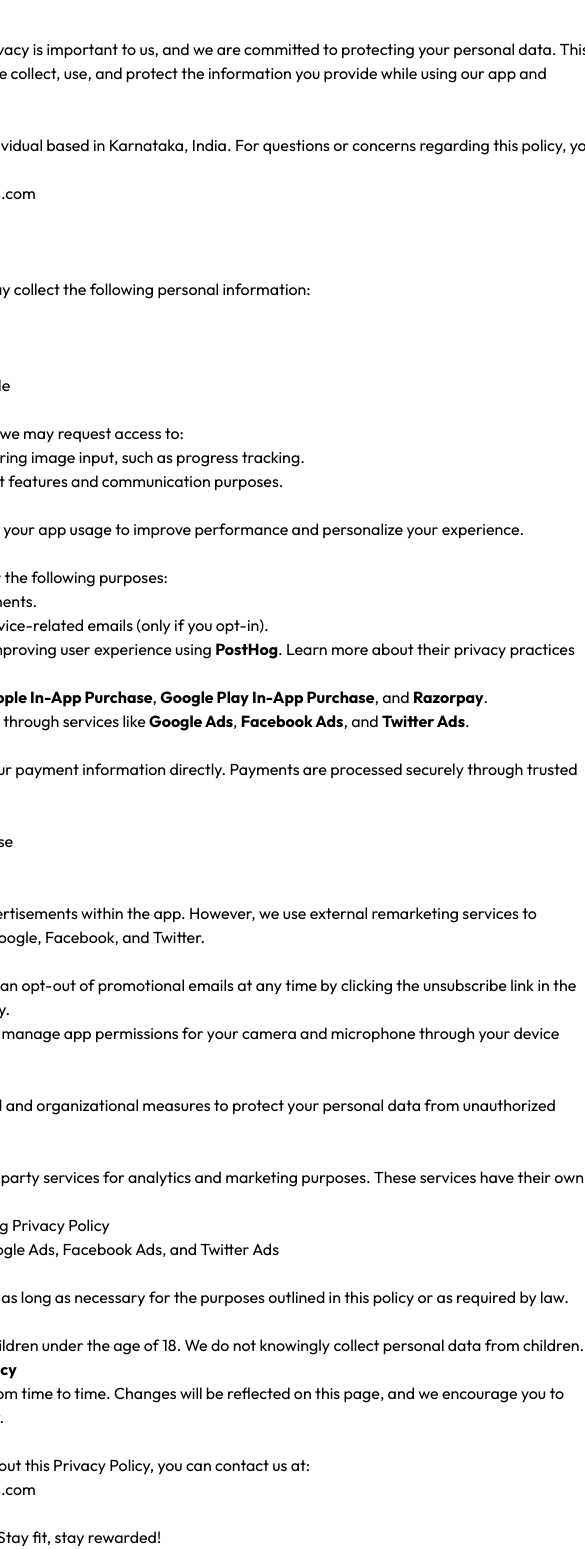
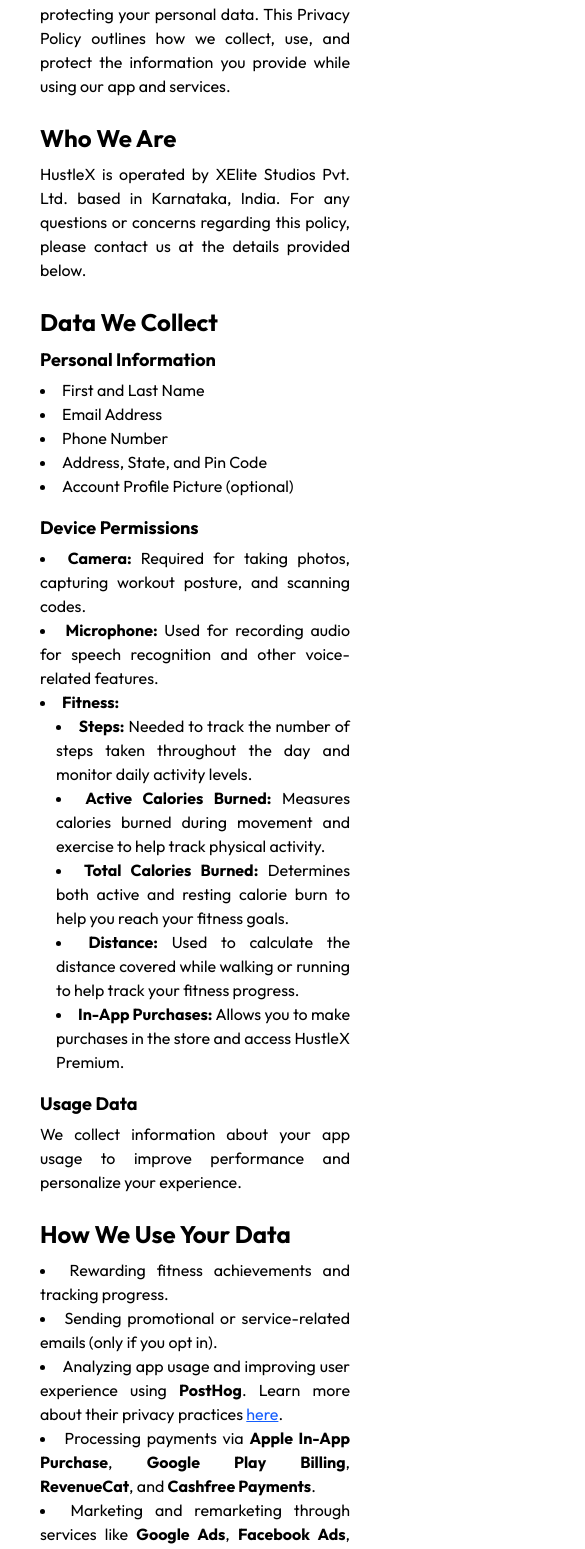
Before and after one commit to ChinmayX/HustleX-Website, a Next.js app: page /privacy in a window 390 px wide. Shown: the part 364-1913 px from the top of the page, 585 px wide, since content can reach past the window. Built offline with nearby package versions, Linux system fonts and the light colour scheme.

Commit message:
Updated policy, QR, and a few components

```diff
--- a/next.config.ts
+++ b/next.config.ts
@@ -1,9 +1,5 @@
 import type { NextConfig } from "next";
 
-const nextConfig: NextConfig = {
-	images: {
-		remotePatterns: [{ protocol: "https", hostname: "api.qrserver.com", pathname: "**" }],
-	},
-};
+const nextConfig: NextConfig = {};
 
 export default nextConfig;
--- a/package.json
+++ b/package.json
@@ -26,5 +26,5 @@
         "prettier": "^3.5.3",
         "typescript": "^5"
     },
-    "packageManager": "yarn@4.7.0"
+    "packageManager": "yarn@4.9.1"
 }
--- a/src/app/about/page.tsx
+++ b/src/app/about/page.tsx
@@ -1,42 +1,45 @@
 "use client";
 
-import Image from "next/image";
-import Link from "next/link";
-
+import { Back } from "../../components/back";
 import { Footer } from "../../components/footer";
 
-const About = () => {
-	return (
+import { playfairDisplay } from "../../ui/ui";
+
+const About = () => (
 	<div className="flex flex-col items-center w-full bg-white">
-			<div className="flex justify-between items-center py-12 w-240">
-				<Image width={180} height={54} src="/logo.png" alt="logo" />
-				<Link href="/">
-					<button className="px-6 py-3 border border-gray-800 rounded-full bg-gray-100 text-sm text-black">
-						Back to website
-					</button>
-				</Link>
-			</div>
-			<div className="p-20 w-240">
+		<Back />
+		<div className="pb-20 w-5xl">
 			<h1 className="text-6xl md:text-5xl font-bold leading-tight text-black mt-12">
-					Building the best <br /> <i className="text-blue-600">Fitness</i> experience{" "}
-					<i className="text-blue-600">ever.</i>
+				Building the best
+				<br />
+				<span className={`${playfairDisplay.className} text-blue-600`}>Fitness</span>{" "}
+				experience{" "}
+				<span className={`${playfairDisplay.className} text-blue-600`}>ever.</span>
 			</h1>
-				<p className="text-lg md:text-xl text-gray-700 font-light mt-8 leading-7">
-					HustleX is a gamified fitness app that rewards individuals for their fitness
-					activity by providing them with exclusive offers from premium brands. It is a
-					platform that helps people stay motivated towards fitness by making fitness more
-					game-like. The problem with most fitness apps is that they are lethargic and are
-					quite boring. HustleX would make fitness more fun by integrating game elements
-					like points, leaderboards, battlepass(ish), levels, rewards and more.
+			<p className="text-lg text-justify md:text-xl text-gray-700 font-light mt-8 leading-7">
+				HustleX is a gamified fitness platform that aims to transform the way individuals
+				interact with their fitness goals. Unlike standard fitness apps that tend to be
+				boring and uninspiring, HustleX brings fun and excitement into the fitness
+				experience by making workouts a gamified experience. Users are rewarded with points,
+				level up, and ascend leaderboards as they finish workouts and mark milestones, so
+				each step of achievement feels rewarding and engaging.
 			</p>
-				<p className="mt-8 font-bold">Email</p>
-				<p className="text-gray-700">social.hustlex@gmail.com</p>
-				<p className="mt-4 font-bold">Phone</p>
-				<p className="text-gray-700">+91 9141196450</p>
+			<p className="text-lg text-justify md:text-xl text-gray-700 font-light mt-4 leading-7">
+				The platform has a battle pass-ish structured progression system, where users earn
+				rewards as they level up. In order to maintain high motivation, we collaborate with
+				high-end lifestyle and fitness brands to provide real-life incentives - such as
+				discount codes, free products, and limited-time offers - based on user activity and
+				consistency.
+			</p>
+			<p className="text-lg text-justify md:text-xl text-gray-700 font-light mt-4 leading-7">
+				By combining fitness with gamification and substantial rewards, HustleX seeks to end
+				the cycle of fleeting motivation that haunts most fitness apps. It turns staying fit
+				from a chore into an adventure, making it simpler and more fun for users to remain
+				committed to their health and wellness.
+			</p>
 		</div>
 		<Footer />
 	</div>
 );
-};
 
 export default About;
--- a/src/app/layout.tsx
+++ b/src/app/layout.tsx
@@ -49,8 +49,7 @@
 	},
 };
 
-export default function RootLayout(props: Readonly<{ children: React.ReactNode }>) {
-	return (
+const RootLayout = (props: Readonly<{ children: React.ReactNode }>) => (
 	<html lang="en">
 		<head>
 			<link rel="icon" href="/favicon.ico" />
@@ -63,4 +62,4 @@
 		</body>
 	</html>
 );
-}
+export default RootLayout;
--- a/src/app/page.tsx
+++ b/src/app/page.tsx
@@ -1,14 +1,12 @@
 import DownloadSection from "../components/download";
 import Footer from "../components/footer";
 import Hero from "../components/hero";
-import { Maintenance } from "../components/maintenance";
 
-export default function Home() {
-	return (
+const Home = () => (
 	<div>
 		<Hero />
 		<DownloadSection />
 		<Footer />
 	</div>
 );
-}
+export default Home;
--- a/src/app/privacy/page.tsx
+++ b/src/app/privacy/page.tsx
@@ -1,187 +1,222 @@
 "use client";
 
-import Image from "next/image";
 import Link from "next/link";
 
+import { Back } from "../../components/back";
 import { Footer } from "../../components/footer";
 
-const About = () => {
-	return (
-		<div className="flex flex-col items-center w-full bg-white">
-			<div className="flex justify-between items-center py-12 w-240">
-				<Image width={180} height={54} src="/logo.png" alt="logo" />
-				<Link href="/">
-					<button className="px-6 py-3 border border-gray-800 rounded-full bg-gray-100 text-sm text-black">
-						Back to website
-					</button>
+const About = () => (
+	<div className="flex flex-col items-center w-full bg-white text-justify">
+		<Back />
+		<div className="p-10 max-w-5xl mx-auto text-black">
+			<h1 className="text-4xl md:text-5xl font-bold mt-10 mb-2">Privacy Policy</h1>
+			<p className="mb-4 font-semibold">Effective Date: 28-06-2024</p>
+			<p className="mb-6">
+				Welcome to HustleX! Your privacy is important to us, and we are committed to
+				protecting your personal data. This Privacy Policy outlines how we collect, use, and
+				protect the information you provide while using our app and services.
+			</p>
+			<h2 className="text-2xl font-semibold mb-2">Who We Are</h2>
+			<p className="mb-6">
+				HustleX is operated by XElite Studios Pvt. Ltd. based in Karnataka, India. For any
+				questions or concerns regarding this policy, please contact us at the details
+				provided below.
+			</p>
+			<h2 className="text-2xl font-semibold mb-2">Data We Collect</h2>
+			<h3 className="text-lg font-semibold mb-1">Personal Information</h3>
+			<ul className="mb-4 list-disc list-inside">
+				<li>First and Last Name</li>
+				<li>Email Address</li>
+				<li>Phone Number</li>
+				<li>Address, State, and Pin Code</li>
+				<li>Account Profile Picture (optional)</li>
+			</ul>
+			<h3 className="text-lg font-semibold mb-1">Device Permissions</h3>
+			<ul className="mb-4 list-disc list-inside">
+				<li>
+					<strong>Camera:</strong> Required for taking photos, capturing workout posture,
+					and scanning codes.
+				</li>
+				<li>
+					<strong>Microphone:</strong> Used for recording audio for speech recognition and
+					other voice-related features.
+				</li>
+				<li>
+					<strong>Fitness:</strong>
+					<ul className="ml-4 list-disc list-inside">
+						<li>
+							<strong>Steps:</strong> Needed to track the number of steps taken
+							throughout the day and monitor daily activity levels.
+						</li>
+						<li>
+							<strong>Active Calories Burned:</strong> Measures calories burned during
+							movement and exercise to help track physical activity.
+						</li>
+						<li>
+							<strong>Total Calories Burned:</strong> Determines both active and
+							resting calorie burn to help you reach your fitness goals.
+						</li>
+						<li>
+							<strong>Distance:</strong> Used to calculate the distance covered while
+							walking or running to help track your fitness progress.
+						</li>
+						<li>
+							<strong>In-App Purchases:</strong> Allows you to make purchases in the
+							store and access HustleX Premium.
+						</li>
+					</ul>
+				</li>
+			</ul>
+			<h3 className="text-lg font-semibold mb-1">Usage Data</h3>
+			<p className="mb-6">
+				We collect information about your app usage to improve performance and personalize
+				your experience.
+			</p>
+			<h2 className="text-2xl font-semibold mb-2">How We Use Your Data</h2>
+			<ul className="mb-6 list-disc list-inside">
+				<li>Rewarding fitness achievements and tracking progress.</li>
+				<li>Sending promotional or service-related emails (only if you opt in).</li>
+				<li>
+					Analyzing app usage and improving user experience using <strong>PostHog</strong>
+					. Learn more about their privacy practices{" "}
+					<Link
+						href="https://posthog.com/privacy"
+						target="_blank"
+						rel="noreferrer"
+						className="text-blue-600 underline"
+					>
+						here
 					</Link>
-			</div>
-			<div className="p-20 w-240 text-black">
-				<h1 className="text-6xl md:text-5xl font-bold leading-tight text-black mt-12">
-					Privacy Policy
-				</h1>
-				<p>
-					<strong>Privacy Policy</strong>
-					<br />
-					Effective Date: 28-06-2024
+					.
+				</li>
+				<li>
+					Processing payments via <strong>Apple In-App Purchase</strong>,{" "}
+					<strong>Google Play Billing</strong>, <strong>RevenueCat</strong>, and{" "}
+					<strong>Cashfree Payments</strong>.
+				</li>
+				<li>
+					Marketing and remarketing through services like <strong>Google Ads</strong>,{" "}
+					<strong>Facebook Ads</strong>, and <strong>Twitter Ads</strong>.
+				</li>
+			</ul>
+			<h2 className="text-2xl font-semibold mb-2">Payment Processing</h2>
+			<p className="mb-2">
+				We do not store or handle your payment information directly. Payments are processed
+				securely through trusted platforms:
 			</p>
-
-				<p>
-					Welcome to Hustlex! Your privacy is important to us, and we are committed to
-					protecting your personal data. This Privacy Policy outlines how we collect, use,
-					and protect the information you provide while using our app and services.
+			<ul className="mb-6 list-disc list-inside">
+				<li>Apple In-App Purchase</li>
+				<li>Google Play Billing</li>
+				<li>RevenueCat</li>
+				<li>Cashfree Payments</li>
+			</ul>
+			<h2 className="text-2xl font-semibold mb-2">Advertising</h2>
+			<p className="mb-6">
+				HustleX does not display advertisements within the app. However, we use external
+				remarketing services to advertise on platforms like Google, Facebook, and Twitter.
 			</p>
-
-				<p>
-					<strong>Who We Are</strong>
-					<br />
-					Hustlex is operated by an individual based in Karnataka, India. For questions or
-					concerns regarding this policy, you can contact us at:
-					<br />- <strong>Email:</strong> social.hustlex@gmail.com
-					<br />- <strong>Phone:</strong> +91 9141196450
-				</p>
-
-				<p>
-					<strong>Data We Collect</strong>
-				</p>
-
-				<p>
-					<strong>Personal Information</strong>
-					<br />
-					When you use Hustlex, we may collect the following personal information:
-					<br />
-					- First and Last Name
-					<br />
-					- Email Address
-					<br />
-					- Phone Number
-					<br />- Address, State, and Pin Code
-				</p>
-
-				<p>
-					<strong>Device Permissions</strong>
-					<br />
-					To provide app functionality, we may request access to:
-					<br />- <strong>Camera:</strong> For features requiring image input, such as
-					progress tracking.
-					<br />- <strong>Microphone:</strong> For voice input features and communication
-					purposes.
-				</p>
-
-				<p>
-					<strong>Usage Data</strong>
-					<br />
-					We collect information about your app usage to improve performance and
-					personalize your experience.
-				</p>
-
-				<p>
-					<strong>How We Use Your Data</strong>
-					<br />
-					The data collected is used for the following purposes:
-					<br />
-					- Rewarding fitness achievements.
-					<br />
-					- Sending promotional or service-related emails (only if you opt-in).
-					<br />- Analyzing app usage and improving user experience using{" "}
-					<strong>PostHog</strong>. Learn more about their privacy practices{" "}
-					<a href="https://posthog.com/privacy" target="_blank" rel="noreferrer">
-						here
-					</a>
-					.<br />- Processing payments via <strong>Apple In-App Purchase</strong>,{" "}
-					<strong>Google Play In-App Purchase</strong>, and <strong>Razorpay</strong>.
-					<br />- Marketing and remarketing through services like{" "}
-					<strong>Google Ads</strong>, <strong>Facebook Ads</strong>, and{" "}
-					<strong>Twitter Ads</strong>.
-				</p>
-
-				<p>
-					<strong>Payment Processing</strong>
-					<br />
-					We do not store or handle your payment information directly. Payments are
-					processed securely through trusted platforms, including:
-					<br />
-					- Apple In-App Purchase
-					<br />
-					- Google Play In-App Purchase
-					<br />- Razorpay
-				</p>
-
-				<p>
-					<strong>Advertising</strong>
-					<br />
-					Hustlex does not display advertisements within the app. However, we use external
-					remarketing services to advertise on platforms like Google, Facebook, and
-					Twitter.
-				</p>
-
-				<p>
-					<strong>Your Choices</strong>
-				</p>
-
-				<p>
+			<h2 className="text-2xl font-semibold mb-2">Your Choices</h2>
+			<ul className="mb-6 list-disc list-inside">
+				<li>
 					<strong>Email Communication:</strong> You can opt-out of promotional emails at
 					any time by clicking the unsubscribe link in the email or contacting us
 					directly.
-					<br />
-					<strong>Device Permissions:</strong> You can manage app permissions for your
-					camera and microphone through your device settings.
+				</li>
+				<li>
+					<strong>Device Permissions:</strong> You can manage app permissions through your
+					device settings. Note that disabling certain permissions may limit app
+					functionality.
+				</li>
+			</ul>
+			<h2 className="text-2xl font-semibold mb-2">Data Protection</h2>
+			<p className="mb-6">
+				We take reasonable technical and organizational measures to protect your personal
+				data from unauthorized access, misuse, or disclosure.
 			</p>
-
-				<p>
-					<strong>Data Protection</strong>
-					<br />
-					We take reasonable technical and organizational measures to protect your
-					personal data from unauthorized access, misuse, or disclosure.
+			<h2 className="text-2xl font-semibold mb-2">Third-Party Services</h2>
+			<p className="mb-2">
+				HustleX integrates with third-party services for analytics and marketing purposes.
+				These services have their own privacy policies:
 			</p>
-
-				<p>
-					<strong>Third-Party Services</strong>
-					<br />
-					Hustlex integrates with third-party services for analytics and marketing
-					purposes. These services have their own privacy policies:
-					<br />- <strong>PostHog Analytics:</strong>{" "}
-					<a href="https://posthog.com/privacy" target="_blank" rel="noreferrer">
-						PostHog Privacy Policy
+			<ul className="mb-6 list-disc list-inside">
+				<li>
+					<strong>Analytics:</strong> PostHog (
+					<a
+						href="https://posthog.com/privacy"
+						target="_blank"
+						rel="noreferrer"
+						className="text-blue-600 underline"
+					>
+						Privacy Policy
 					</a>
-					<br />- <strong>Remarketing Services:</strong> Google Ads, Facebook Ads, and
-					Twitter Ads
+					)
+				</li>
+				<li>
+					<strong>Remarketing Services:</strong> Google Ads, Facebook Ads, and Twitter Ads
+				</li>
+				<li>
+					<strong>Error and Crash Reporting:</strong> Sentry (
+					<a
+						href="https://sentry.io/privacy/"
+						target="_blank"
+						rel="noreferrer"
+						className="text-blue-600 underline"
+					>
+						Privacy Policy
+					</a>
+					)
+				</li>
+				<li>
+					<strong>Payment Processing:</strong> Apple In-App Purchase, Google Play Billing,
+					RevenueCat (
+					<a
+						href="https://www.revenuecat.com/privacy"
+						target="_blank"
+						rel="noreferrer"
+						className="text-blue-600 underline"
+					>
+						Privacy Policy
+					</a>
+					), Cashfree Payments (
+					<a
+						href="https://www.cashfree.com/privacy-policy"
+						target="_blank"
+						rel="noreferrer"
+						className="text-blue-600 underline"
+					>
+						Privacy Policy
+					</a>
+					)
+				</li>
+			</ul>
+			<h2 className="text-2xl font-semibold mb-2">Data Retention</h2>
+			<p className="mb-6">
+				We retain personal data only as long as necessary for the purposes outlined in this
+				policy or as required by law.
 			</p>
-
-				<p>
-					<strong>Data Retention</strong>
-					<br />
-					We retain personal data only as long as necessary for the purposes outlined in
-					this policy or as required by law.
+			<h2 className="text-2xl font-semibold mb-2">Children’s Privacy</h2>
+			<p className="mb-6">
+				HustleX is not intended for children under the age of 18. We do not knowingly
+				collect personal data from children. If you are a parent or guardian and believe
+				your child has provided us with personal data, please contact us immediately.
 			</p>
-
-				<p>
-					<strong>Children&apos;s Privacy</strong>
-					<br />
-					Hustlex is not intended for children under the age of 18. We do not knowingly
-					collect personal data from children.
+			<h2 className="text-2xl font-semibold mb-2">Changes to This Privacy Policy</h2>
+			<p className="mb-6">
+				We may update this policy from time to time. Changes will be reflected on this page,
+				and we encourage you to review this policy periodically.
 			</p>
-
-				<p>
-					<strong>Changes to This Privacy Policy</strong>
-					<br />
-					We may update this policy from time to time. Changes will be reflected on this
-					page, and we encourage you to review this policy periodically.
-				</p>
-
-				<p>
-					<strong>Contact Us</strong>
-					<br />
-					For questions or concerns about this Privacy Policy, you can contact us at:
-					<br />- <strong>Email:</strong> social.hustlex@gmail.com
-					<br />- <strong>Phone:</strong> +91 9141196450
-				</p>
-
-				<p>Thank you for using Hustlex. Stay fit, stay rewarded!</p>
+			<h2 className="text-2xl font-semibold mb-2">Contact Us</h2>
+			<ul className="mb-6 list-disc list-inside">
+				<li>
+					<strong>Email:</strong> social.hustlex@gmail.com
+				</li>
+				<li>
+					<strong>Phone:</strong> +91 91411 96450
+				</li>
+			</ul>
 		</div>
 		<Footer />
 	</div>
 );
-};
 
 export default About;
--- /dev/null
+++ b/src/components/back.tsx
@@ -0,0 +1,19 @@
+import Image from "next/image";
+import Link from "next/link";
+
+export const Back = (props: { light: boolean }) => (
+	<div className="flex justify-between items-center py-12 w-5xl">
+		<Image
+			width={props.light ? 54 : 180}
+			height={54}
+			src={props.light ? "/small-white.png" : "/logo.png"}
+			alt="Logo"
+		/>
+		<Link
+			href="/"
+			className="px-6 py-3 border border-gray-800 rounded-full bg-gray-100 text-sm text-black"
+		>
+			Back to website
+		</Link>
+	</div>
+);
--- a/src/components/footer.tsx
+++ b/src/components/footer.tsx
@@ -17,18 +17,14 @@
 
 const socialLinks = [
 	{ href: "https://twitter.com/hustlexclub", src: <Twitter /> },
-	{ href: "https://www.instagram.com/hustlex.club/", src: <Instagram /> },
+	{ href: "https://www.instagram.com/hustlex.club", src: <Instagram /> },
 	{ href: "mailto:cx@hustlex.club", src: <Mail /> },
-	{ href: "https://www.linkedin.com/company/hustlexclub/", src: <Linkedin /> },
+	{ href: "https://www.linkedin.com/company/hustlexclub", src: <Linkedin /> },
 ];
 
 export const Footer = () => {
 	return (
-		<div
-			className="w-full bg-cover bg-center bg-no-repeat p-4 xl:px-20 xl:py-12 border-t-1 border-neutral-900"
-			style={{ backgroundImage: "url(/footer-bg.png)" }}
-			id="footer"
-		>
+		<div className="w-full bg-cover bg-[url(/footer-bg.png)] bg-center bg-no-repeat p-4 xl:px-20 xl:py-12 border-t-1 border-neutral-900">
 			<div className="grid grid-cols-1 xl:grid-cols-2 gap-8 text-white">
 				<div className="flex flex-col items-center justify-between gap-2 xl:items-start ">
 					<Image
@@ -52,14 +48,21 @@
 						))}
 					</div>
 					<div className="flex items-center gap-4 xl:items-start flex-col">
-						<p className="text-gray-100/60 text-left">© 2025 | HustleX</p>
+						<p className="text-gray-100/60 text-left">&copy; 2025 | HustleX</p>
 						<div className="flex flex-col justify-center gap-2">
 							<p className="text-gray-100/40 text-xs xl:text-left text-center">
-								HustleX is a brand owned and operated by <br /> XELITE Studios Pvt.
-								Ltd.
+								HustleX is a brand owned and operated by
+								<br />
+								XElite Studios Pvt. Ltd.
 							</p>
-							<p className="text-gray-100/40 text-xs  xl:text-left text-center">
-								#12 Nelamangala Bangalore India
+							<p className="text-gray-100/40 text-xs xl:text-left text-center">
+								#12 Nelamangala,
+								<br />
+								Bengaluru,
+								<br />
+								Karnataka - 562123,
+								<br />
+								INDIA
 							</p>
 						</div>
 					</div>
--- a/src/components/hero.tsx
+++ b/src/components/hero.tsx
@@ -3,45 +3,38 @@
 
 import { playfairDisplay } from "../ui/ui";
 
-export default function Hero() {
-	return (
+const Hero = () => (
 	<div className="relative w-full h-[80vh] flex flex-col justify-around items-center bg-black border-b-2 border-neutral-900 z-0">
-			{/* Background Image */}
-			<div className="absolute w-full h-full   -z-1">
-				<Image src="/hero.png" alt="hero" layout="fill" />
+		<div className="absolute w-full h-full -z-1">
+			<Image src="/hero.png" alt="Hero" fill />
 		</div>
-
-			{/* Navigation */}
 		<nav className="z-10 flex items-center justify-between w-4/5 bg-neutral-700/40 bg-opacity-50 px-12 py-4 mb-12 rounded-full">
 			<Link href="/">
 				<Image src="/small-white.png" alt="Logo" width={54} height={54} />
 			</Link>
 			<Link
-					href="#join"
-					passHref
+				href="/download"
 				className="hidden xl:flex px-6 py-2 bg-neutral-200 text-neutral-800 border border-gray-900 rounded-full"
 			>
 				get access
 			</Link>
 		</nav>
-
-			{/* Hero Content */}
-			<h1 className="text-white text-center font-bold text-5xl  xl:text-7xl leading-none font-PlayFair">
-				<i className={playfairDisplay.className}>
-					<span className="text-blue-600">Re</span>imagine <br /> Fitness
-				</i>
+		<h1
+			className={`${playfairDisplay.className} text-white text-center font-bold text-5xl xl:text-7xl leading-none font-PlayFair`}
+		>
+			<span className="text-blue-600">Re</span>imagine
+			<br />
+			Fitness
 		</h1>
-			<h2 className="text-white text-center font-Outfit text-m xl:text-lg  w-1/2">
-				Crafted for the dedicated..
+		<h2 className="text-white text-center font-Outfit text-m xl:text-lg w-1/2">
+			Crafted for the dedicated...
 		</h2>
 		<Link
-				href="#download"
-				passHref
+			href="/download"
 			className="px-6 py-2 bg-white text-neutral-800 border border-gray-900 rounded-full"
 		>
 			unlock rewards
 		</Link>
-			<div>/</div>
 	</div>
 );
-}
+export default Hero;
```
Also changed, not shown: src/app/download/page.tsx (+16 -17 lines), src/components/download.tsx (+6 -14 lines), src/components/maintenance.tsx (deleted, +0 -21 lines), public/qr.png (added). Lines whose indentation alone changed are shown as unchanged.
